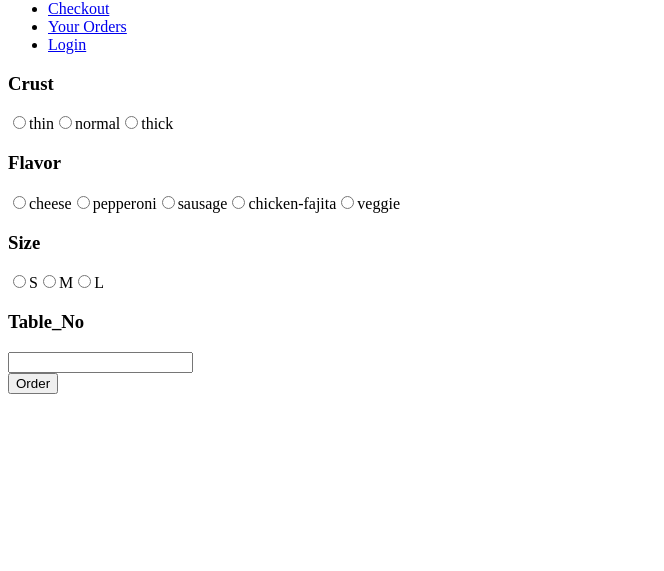
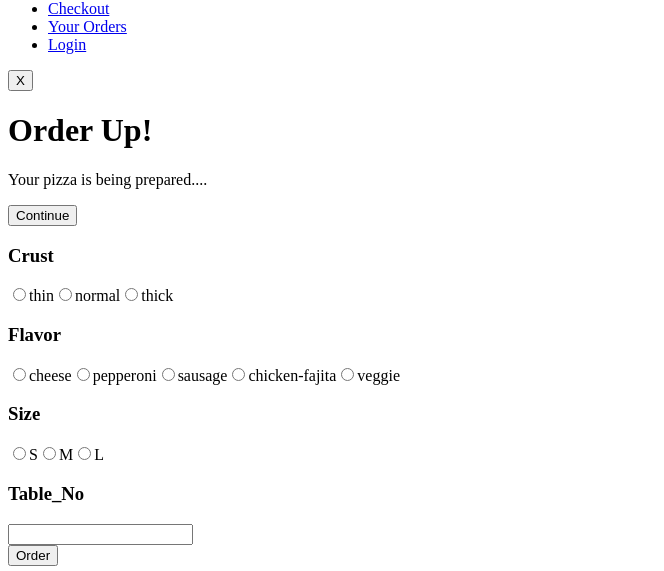
Before and after one commit to Lawsan92/pizzaOrder, a React app: page /checkout in a window 1280 px wide. Both pictures are taken after a click on the button "Order". Shown: the part 351-922 px from the top of the page, without its empty margins (0-664 px from the left). Before the commit the page ends 800 px from the top, so only its background shows below. Built offline with nearby package versions, Linux system fonts and the light colour scheme; no server answers; the HTML template or start-up script is replaced by a standard one.

Commit message:
added modal for order confirmation

```diff
--- a/client/src/components/App.js
+++ b/client/src/components/App.js
@@ -128,7 +128,7 @@ const App = () => {
   //   })
   //   .then((res) => {
   //     getOrderHist(res.data);
-  //     // updateOrder({...order, Order_ID: res.data.length + 1})
+      // updateOrder({...order, Order_ID: res.data.length + 1})
   //   });
   // });
 
--- a/client/src/components/pages/Checkout.js
+++ b/client/src/components/pages/Checkout.js
@@ -1,7 +1,10 @@
 import React, { useState, useEffect } from 'react';
 import NavBar from './NavBar';
+import Modal from './Modal';
 
 const Checkout = ({ order, updateOrder, isReady }) => {
+
+  const [openModal, setOpenModal] = useState(false);
 
   const makeOrder = (option) => {
     console.log('className:', option.className, 'value:', option.value);
@@ -15,9 +18,11 @@ const Checkout = ({ order, updateOrder, isReady }) => {
   }
 
   return (
-    <div id='checkout'>
+    <div className='checkout'>
       <NavBar/>
-      <form>
+      {openModal ?  <Modal closeModal={setOpenModal}/> : <></>}
+      <div className='checkout-form'>
+        <form className>
           <h3>Crust</h3>
           <input type='radio' id='thin' value='THIN' className='Crust' onClick={(event) => {makeOrder(event.target)}}/>
           <label htmlFor='thin'>thin</label>
@@ -52,13 +57,14 @@ const Checkout = ({ order, updateOrder, isReady }) => {
           <h3>Table_No</h3>
           <input type='text' onChange={(e) => {updateOrder({...order, Table_No: Number(e.target.value)})}}></input>
         </form>
-      <button
-      className='order-button'
+        <button className='order-button'
         onClick={() => {
           let date = new Date();
           updateOrder({...order, Timestamp: date.toISOString()});
           isReady(true);
+          setOpenModal(true);
           }}>Order</button>
+        </div>
     </div>
   );
 };
--- /dev/null
+++ b/client/src/components/pages/Modal.js
@@ -0,0 +1,24 @@
+import React from 'react';
+
+const Modal = ({ closeModal }) => {
+  return (
+    <div id='order-modal'>
+      <div className='modal-background'>
+        <div className='modal-container'>
+          <button onClick={() => {closeModal(false)}}>X</button>
+          <div className='modal-title'>
+            <h1>Order Up!</h1>
+          </div>
+          <div className='modal-body'>
+            <p>Your pizza is being prepared....</p>
+          </div>
+          <div className='modal-footer'>
+            <button onClick={() => {closeModal(false)}}>Continue</button>
+          </div>
+        </div>
+      </div>
+    </div>
+  );
+};
+
+export default Modal;
```
Also changed, not shown: 4 other files (tests, documents, lock files or other folders). Lines whose indentation alone changed are shown as unchanged.
